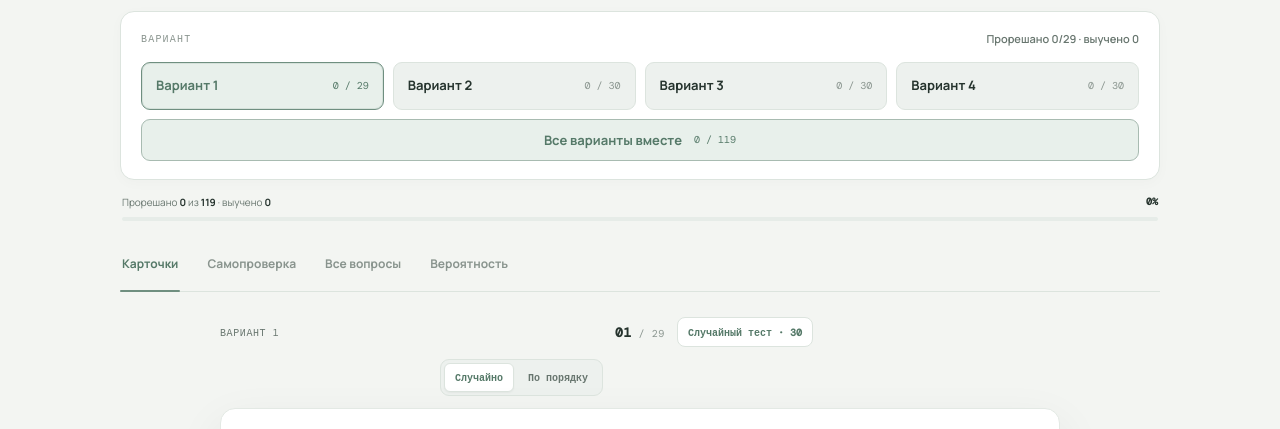
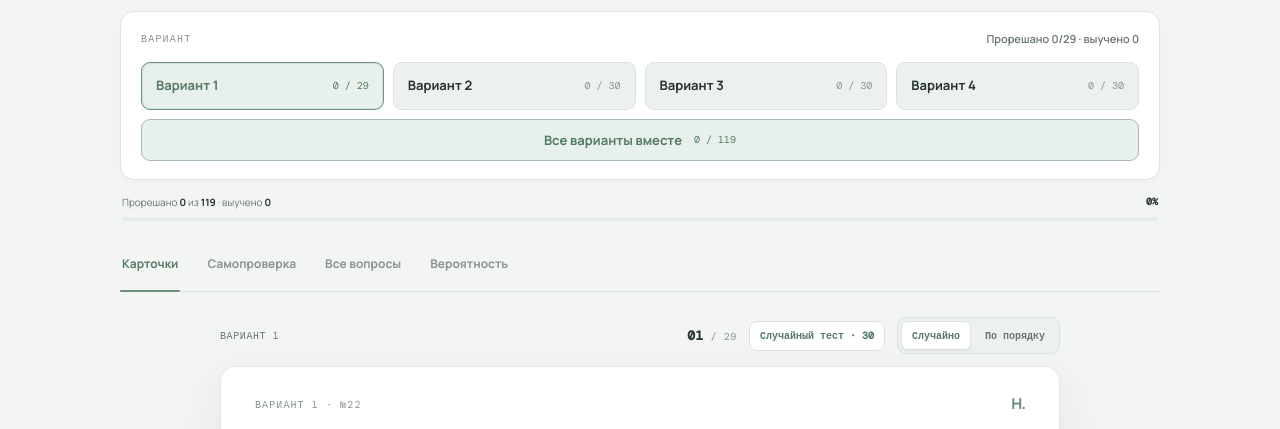
Before and after one commit to xaytol/history, a plain HTML site: page index.html in a window 1280 px wide. Shown: the part 93-522 px from the top of the page. Drawn offline with nearby package versions, Linux system fonts and the light colour scheme.

Commit message:
Align random test action in card header

```diff
--- a/styles.css
+++ b/styles.css
@@ -287,7 +287,7 @@ main { padding: 28px 0 0; }
 
 .deck-topline {
   display: grid;
-  grid-template-columns: 1fr auto 1fr;
+  grid-template-columns: minmax(0, 1fr) auto auto auto;
   align-items: center;
   gap: 12px;
   width: min(100%, 840px);
```
